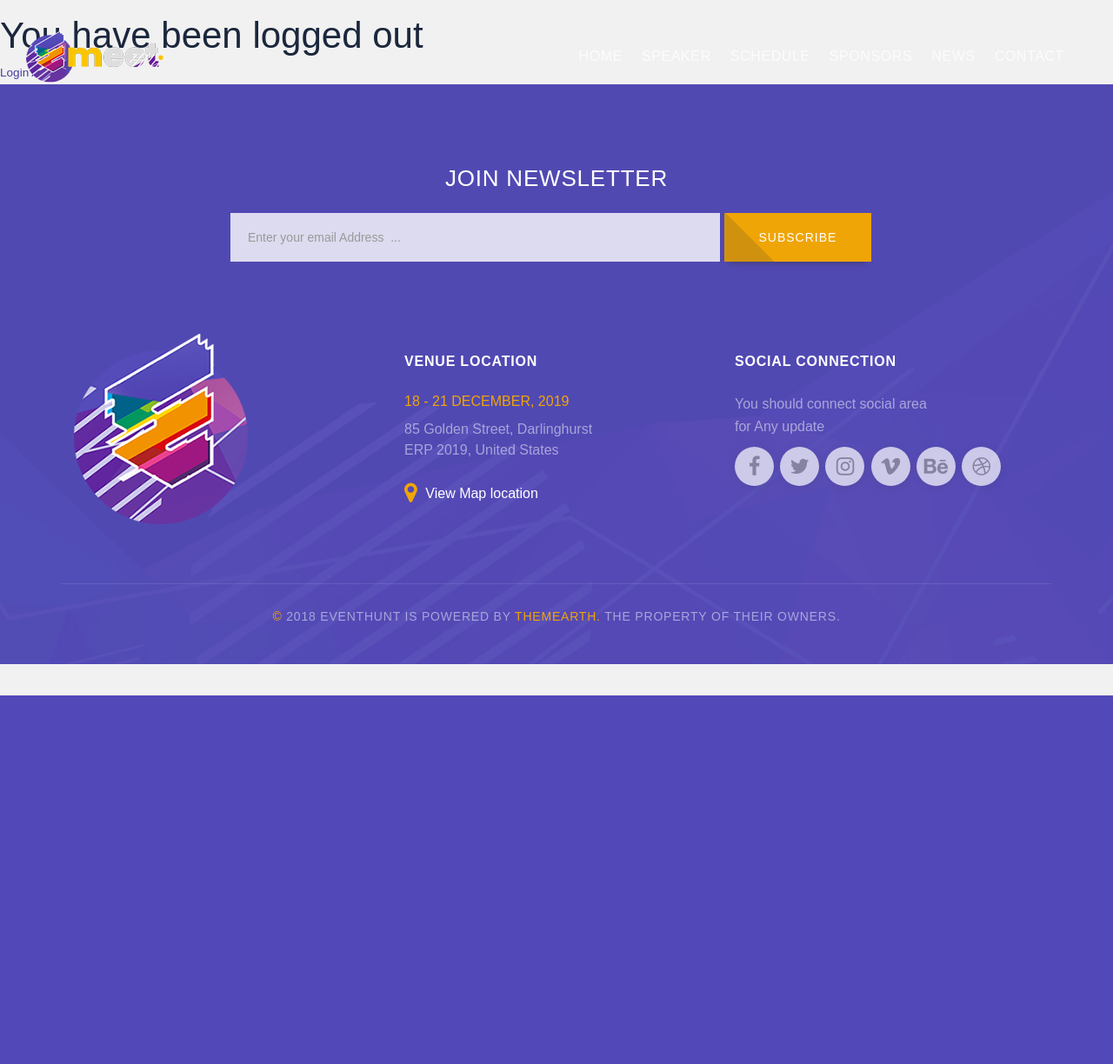
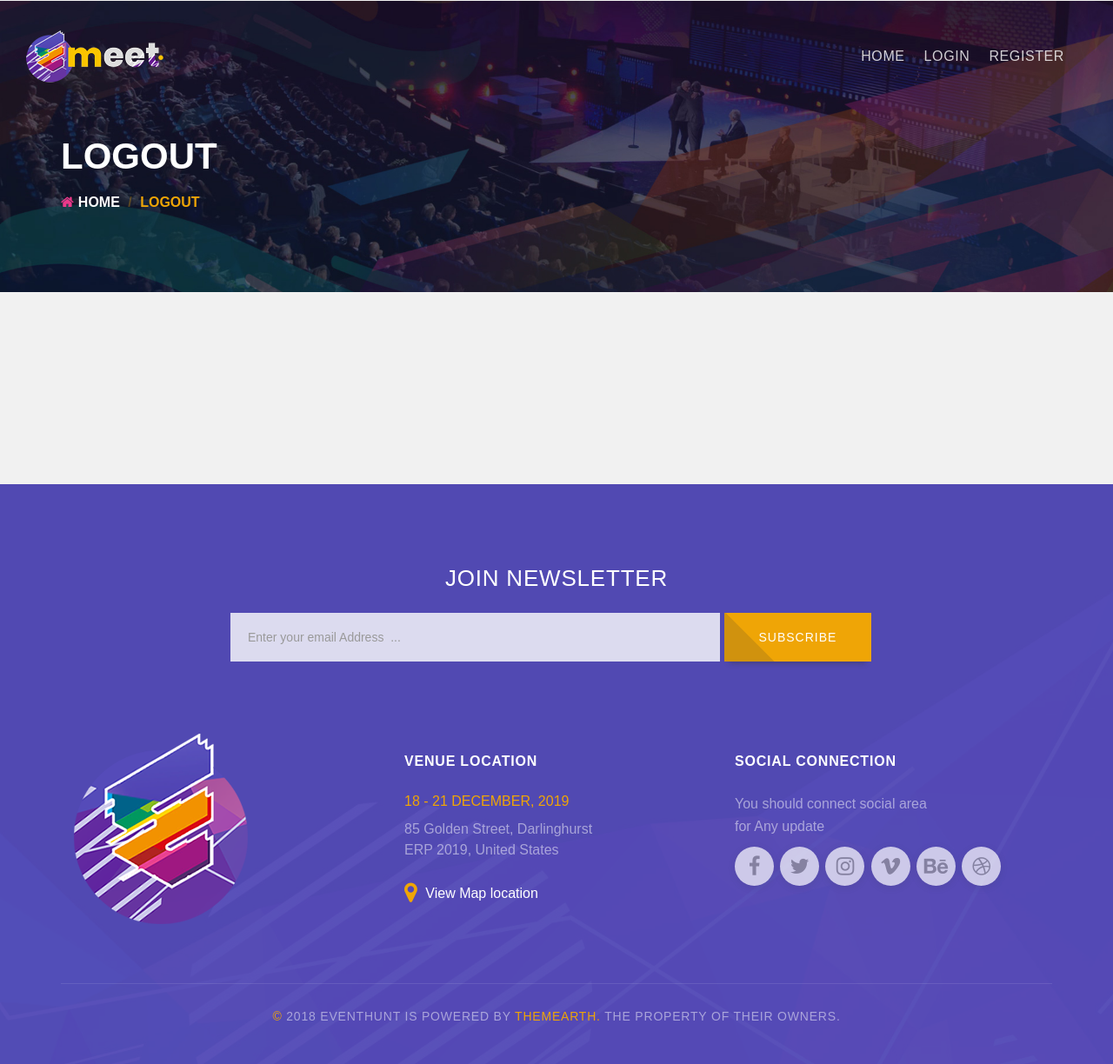
Before and after one commit to praveenup/nakshatra, a Django app: page /users/logout/ in a window 1280 px wide. Shown: the whole page at 87% size. Before the commit the page ends 800 px from the top, so only its background shows below. Run offline with Django 3.2, Linux system fonts and the light colour scheme; some libraries are stand-ins or nearby versions.

Commit message:
changed navbar items

```diff
--- a/users/templates/users/base.html
+++ b/users/templates/users/base.html
@@ -137,22 +137,37 @@
                                         <span class="icon-bar"></span>
                                     </button>
                                     <div class="lgx-logo">
-                                        <a href="index.html" class="lgx-scroll">
+                                        <a href="{% url 'index' %}" class="lgx-scroll">
                                             <img src="{% static 'assets/img/logo.png' %}" alt="Eventhunt Logo"/>
                                         </a>
                                     </div>
                                 </div>
                                 <div id="navbar" class="navbar-collapse collapse lgx-collapse">
                                     <ul class="nav navbar-nav lgx-nav">
+
+                                        {% url 'index' as index_url %}
+                                        {% if request.get_full_path == index_url %}
                                         <li>
-                                            <a class="lgx-scroll" href="#lgx-header" class="dropdown-toggle active" data-toggle="collapse" data-target=".navbar-collapse.show" role="button" aria-haspopup="true" aria-expanded="false">Home</a>
-                                        <li>
+                                                <a class="lgx-scroll" href="#lgx-header" class="dropdown-toggle active" data-toggle="collapse" data-target=".navbar-collapse.show" role="button" aria-haspopup="true" aria-expanded="false">Home</a>
+                                            <li>
                                         <li><a class="lgx-scroll" href="#lgx-speakers" data-toggle="collapse" data-target=".navbar-collapse.show">Speaker</a></li>
                                         <li><a class="lgx-scroll" href="#lgx-schedule" data-toggle="collapse" data-target=".navbar-collapse.show">Schedule</a></li>
                                         <li><a class="lgx-scroll" href="#lgx-sponsors" data-toggle="collapse" data-target=".navbar-collapse.show">Sponsors</a></li>
-                                        <li><a class="lgx-scroll" href="#lgx-news" data-toggle="collapse" data-target=".navbar-collapse.show">News</a></li>
-                                        <li><a class="lgx-scroll" href="contact.html" data-toggle="collapse" data-target=".navbar-collapse.show">Contact</a></li>
-                                    </ul>
+                                        {% else %}
+                                        <li>
+                                                <a class="lgx-scroll" href="{% url 'index' %}" class="dropdown-toggle active" data-toggle="collapse" data-target=".navbar-collapse.show" role="button" aria-haspopup="true" aria-expanded="false">Home</a>
+                                            <li>
+                                        {% endif %}
+                                        <!-- <li><a class="lgx-scroll" href="#lgx-news" data-toggle="collapse" data-target=".navbar-collapse.show">News</a></li> -->
+                                        <!-- <li><a class="lgx-scroll" href="contact.html" data-toggle="collapse" data-target=".navbar-collapse.show">Contact</a></li> -->
+                                        {% if user.is_authenticated %}
+                                        <li><a class="lgx-scroll" href="{% url 'profile' %}" data-toggle="collapse" data-target=".navbar-collapse.show">Profile</a></li>
+                                            <li><a class="lgx-scroll" href="{% url 'logout' %}" data-toggle="collapse" data-target=".navbar-collapse.show">Logout</a></li>
+                                        {% else %}
+                                        <li><a class="lgx-scroll" href="{% url 'login' %}" data-toggle="collapse" data-target=".navbar-collapse.show">Login</a></li>
+                                        <li><a class="lgx-scroll" href="{% url 'register' %}" data-toggle="collapse" data-target=".navbar-collapse.show">Register</a></li>
+                                        {% endif %}
+                                        </ul>
                                 </div><!--/.nav-collapse -->
                             </nav>
                         </div>
--- a/users/templates/users/login.html
+++ b/users/templates/users/login.html
@@ -23,7 +23,7 @@
                                     <h2 class="heading">Login Nakshatra</h2>
                                 </div>
                                 <ul class="breadcrumb">
-                                    <li><a href="index.html"><i class="fa fa-home" aria-hidden="true"></i>Home</a></li>
+                                    <li><a href="{% url 'index' %}"><i class="fa fa-home" aria-hidden="true"></i>Home</a></li>
                                     <li class="active">Login</li>
                                 </ul>
                             </div>
--- a/users/templates/users/logout.html
+++ b/users/templates/users/logout.html
@@ -1,9 +1,98 @@
 {% extends 'users/base.html' %}
+{% load crispy_forms_tags %}
+{% load static %}
 {% block content %}
-    <h2>You have been logged out</h2>
-    <div class="border-to pt-3">
-        <small class="text-muted">
-            <a class="ml-2" href="{% url 'login' %}">Login Again</a>
-        </small>
-    </div>
+
+
+<!--[if lt IE 8]>
+<p class="browserupgrade">You are using an <strong>outdated</strong> browser. Please <a href="http://browsehappy.com/">upgrade
+    your browser</a> to improve your experience.</p>
+<![endif]-->
+
+
+
+    <!--Banner Inner-->
+    <section>
+        <div class="lgx-banner lgx-banner-inner">
+            <div class="lgx-page-inner">
+                <div class="container">
+                    <div class="row">
+                        <div class="col-xs-12">
+                            <div class="lgx-heading-area">
+                                <div class="lgx-heading lgx-heading-white">
+                                    <h2 class="heading">Logout</h2>
+                                </div>
+                                <ul class="breadcrumb">
+                                    <li><a href="{% url 'index' %}"><i class="fa fa-home" aria-hidden="true"></i>Home</a></li>
+                                    <li class="active">Logout</li>
+                                </ul>
+                            </div>
+                        </div>
+                    </div><!--//.ROW-->
+                </div><!-- //.CONTAINER -->
+            </div><!-- //.INNER -->
+        </div>
+    </section> <!--//.Banner Inner-->
+
+
+    <main>
+        <div class="lgx-page-wrapper">
+            <!--News-->
+            <section>
+                <div class="container">
+                    <div class="row">
+
+                        <div class="col-sm-12 col-md-6 col-md-offset-3">
+
+                            <!-- <form method="POST" class="lgx-contactform" action="http://themearth.com/demo/html/emeet/view/php/form-handler.php">
+                                <div class="form-group">
+                                    <input type="text" name="lgxname" class="form-control lgxname" id="lgxname" placeholder="Enter Your Name" required>
+                                </div>
+
+                                <div class="form-group">
+                                    <input type="email" name="lgxemail" class="form-control lgxemail" id="lgxemail" placeholder="Enter email" required>
+                                </div>
+
+                                <div class="form-group">
+                                    <input type="text" name="lgxsubject" class="form-control lgxsubject" id="lgxsubject" placeholder="Subject" required>
+                                </div>
+
+                                <div class="form-group">
+                                    <textarea class="form-control lgxmessage" name="lgxmessage" id="lgxmessage" rows="5" placeholder="We expect drop some line from you..." required></textarea>
+                                </div>
+
+
+
+                            </form> -->
+
+                            <!-- MODAL SECTION -->
+                            <div id="lgx-form-modal" class="modal fade lgx-form-modal" tabindex="-1" role="dialog" aria-hidden="true">
+                                <div class="modal-dialog modal-lg">
+                                    <div class="modal-content lgx-modal-content">
+                                        <div class="modal-header lgx-modal-header">
+                                            <button type="button" class="close brand-color-hover" data-dismiss="modal" aria-label="Close">
+                                                <i class="fa fa-power-off"></i>
+                                            </button>
+                                        </div>
+
+                                        <div class="modal-body">
+                                            <div class="alert lgx-form-msg" role="alert"></div>
+                                        </div> <!--//MODAL BODY-->
+
+                                    </div>
+                                </div>
+                            </div> <!-- //MODAL -->
+
+                        </div> <!--//.COL-->
+                    </div>
+                </div><!-- //.CONTAINER -->
+            </section>
+            <!--News END-->
+        </div>
+    </main>
+
+
+
+
+
 {% endblock %}
--- a/users/templates/users/profile.html
+++ b/users/templates/users/profile.html
@@ -23,7 +23,7 @@
                                     <h2 class="heading">Profile</h2>
                                 </div>
                                 <ul class="breadcrumb">
-                                    <li><a href="index.html"><i class="fa fa-home" aria-hidden="true"></i>Home</a></li>
+                                    <li><a href="{% url 'index' %}"><i class="fa fa-home" aria-hidden="true"></i>Home</a></li>
                                     <li class="active">Profile</li>
                                 </ul>
                             </div>
--- a/users/templates/users/register.html
+++ b/users/templates/users/register.html
@@ -23,7 +23,7 @@
                                     <h2 class="heading">Register Nakshatra</h2>
                                 </div>
                                 <ul class="breadcrumb">
-                                    <li><a href="index.html"><i class="fa fa-home" aria-hidden="true"></i>Home</a></li>
+                                    <li><a href="{% url 'index' %}"><i class="fa fa-home" aria-hidden="true"></i>Home</a></li>
                                     <li class="active">Register</li>
                                 </ul>
                             </div>
```
